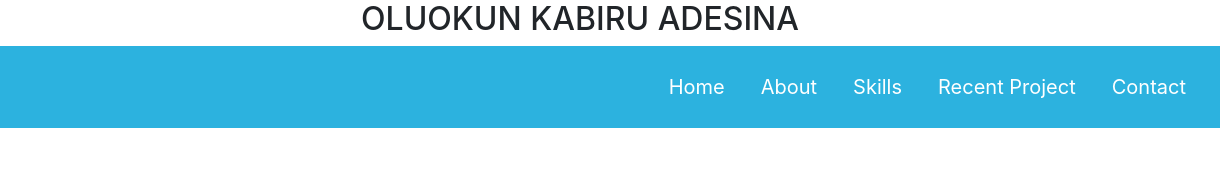
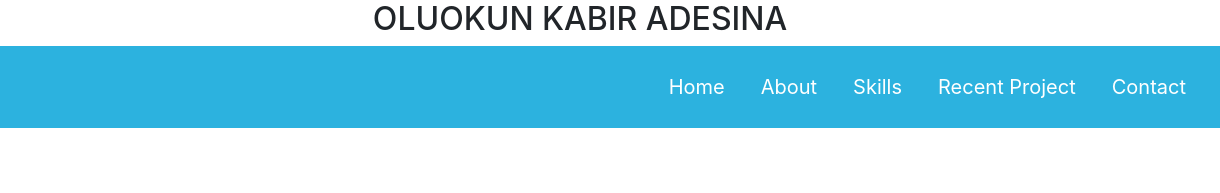
Before and after one commit to oluokunkabiru/portfolio, a plain HTML site: page index.html in a window 1280 px wide. Shown: the top 193 px of the page, 60-1280 px from the left. Drawn offline with Linux system fonts and the light colour scheme; files whose address does not match are found by name.

Commit message:
Update index.html

```diff
--- a/index.html
+++ b/index.html
@@ -13,7 +13,7 @@
 </head>
 <body>
     <!-- navigation bar -->
-  <h2 class="text-center">OLUOKUN KABIRU ADESINA</h2>
+  <h2 class="text-center">OLUOKUN KABIR ADESINA</h2>
    <!-- /navigation bar -->
    <nav class="navbar navbar-expand-sm  sticky-top">
     <a class="navbar-brand" href="#">
```
